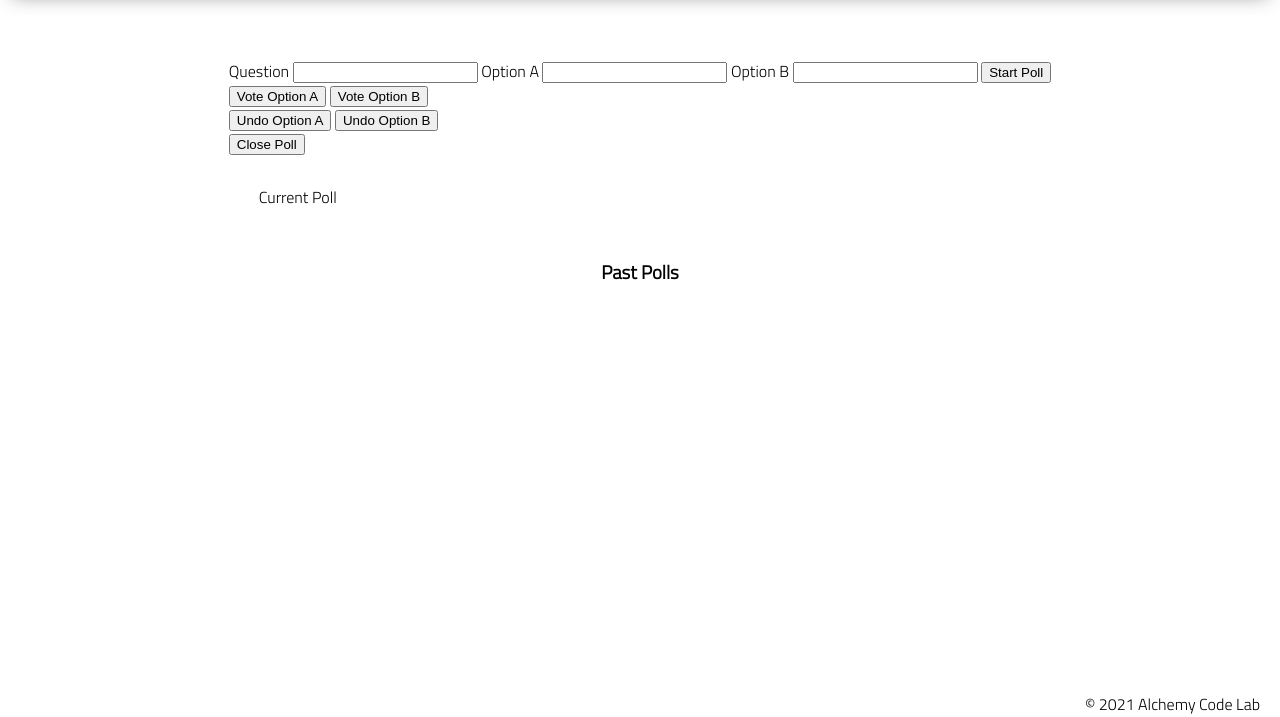
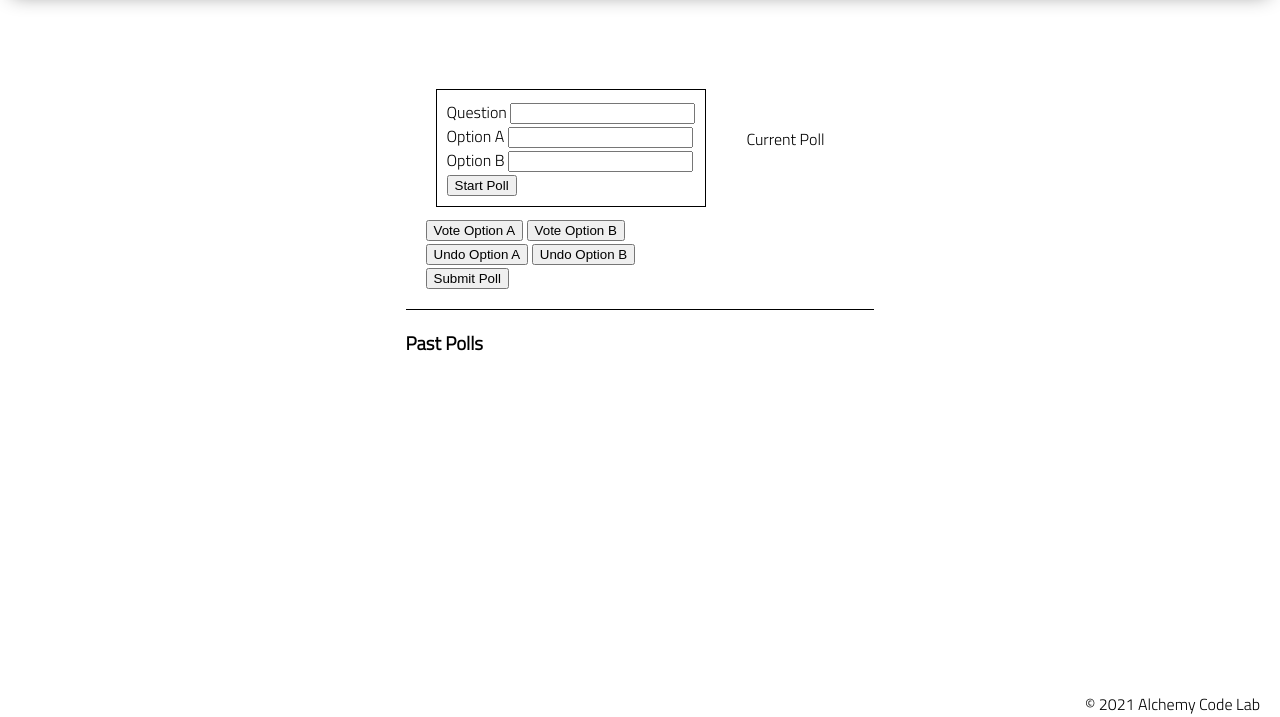
Before and after one commit to taha-amin/from-scratch-poll-maker, a plain HTML site: page index.html in a window 1280 px wide. Shown: the part 83-800 px from the top of the page. Drawn offline with Linux system fonts and the light colour scheme.

Commit message:
added styling to style.css file

```diff
--- a/index.html
+++ b/index.html
@@ -50,7 +50,7 @@
                                 <button id="option-b-undo"> Undo Option B</button>
                             </div>
                         </div>
-                        <button id="close-poll">Close Poll</button>
+                        <button id="submit-poll">Submit Poll</button>
                     </div>
                 </div>
                 <div class="right">
--- a/styles/style.css
+++ b/styles/style.css
@@ -89,3 +89,33 @@ footer {
     background-color: var(--color3);
     box-shadow: var(--shadow);
 }
+
+label {
+    display: block;
+}
+
+form {
+    border: solid 1px black;
+    margin: 10px;
+    padding: 10px;
+}
+
+.top {
+    display: flex;
+    justify-content: center;
+    align-items: center;
+    padding: 20px;
+}
+
+.right {
+    text-align: center;
+}
+
+.options {
+    display: flex;
+}
+
+.bottom {
+    width: 100%;
+    border-top: solid 1px black;
+}
```
